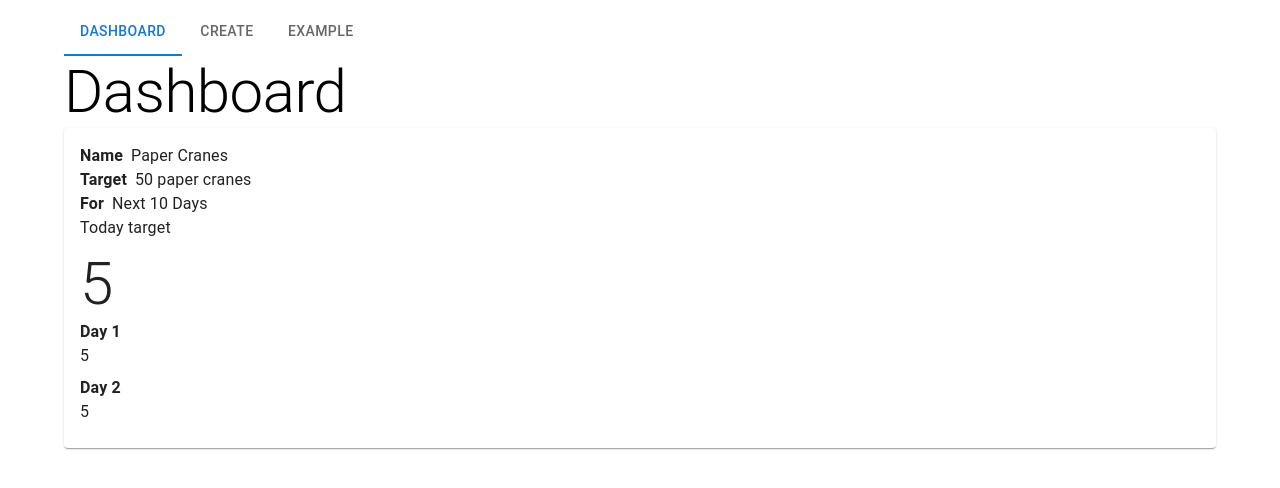
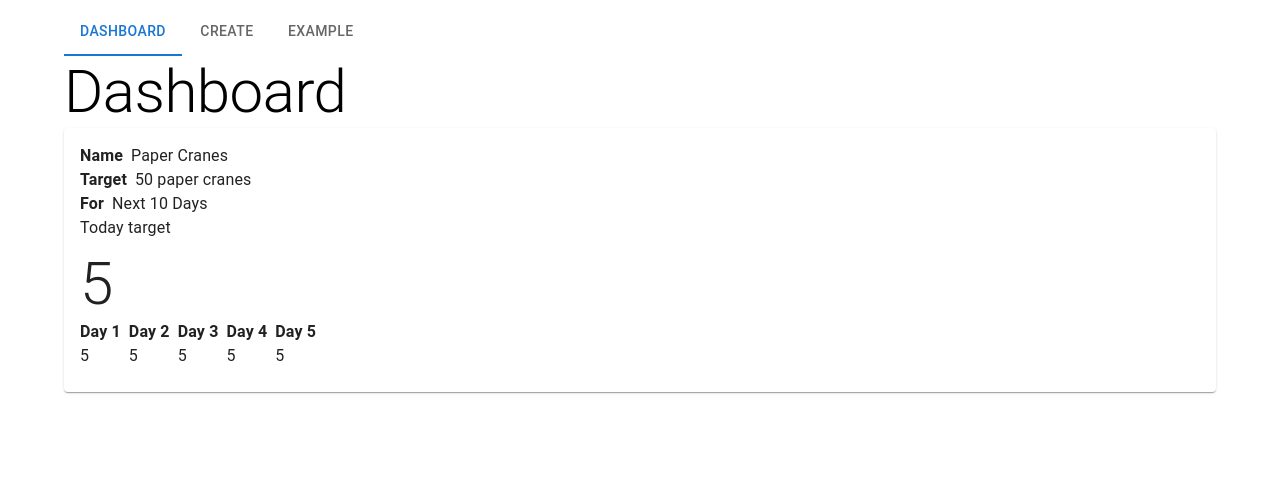
Before and after one commit to Diralf/reach-quantity, a Next.js app: page /dashboard in a window 1280 px wide. Shown: the top 488 px of the page. Built offline with nearby package versions, Linux system fonts and the light colour scheme.

Commit message:
fixed test for 5 days

```diff
--- a/src/pages/dashboard.tsx
+++ b/src/pages/dashboard.tsx
@@ -26,12 +26,24 @@ const Dashboard: React.FC = () => (
           </Grid>
         </Grid>
         <Grid container direction="row" gap={1}>
-          <Grid container aria-label="Day 1" direction="column" flexShrink={0}>
+          <Grid container aria-label="Day 1" direction="column" width="auto">
             <Typography component="strong" fontWeight="bold">Day 1</Typography>
             <Typography component="span">5</Typography>
           </Grid>
-          <Grid container aria-label="Day 2" direction="column">
+          <Grid container aria-label="Day 2" direction="column" width="auto">
             <Typography component="strong" fontWeight="bold">Day 2</Typography>
+            <Typography component="span">5</Typography>
+          </Grid>
+          <Grid container aria-label="Day 3" direction="column" width="auto">
+            <Typography component="strong" fontWeight="bold">Day 3</Typography>
+            <Typography component="span">5</Typography>
+          </Grid>
+          <Grid container aria-label="Day 4" direction="column" width="auto">
+            <Typography component="strong" fontWeight="bold">Day 4</Typography>
+            <Typography component="span">5</Typography>
+          </Grid>
+          <Grid container aria-label="Day 5" direction="column" width="auto">
+            <Typography component="strong" fontWeight="bold">Day 5</Typography>
             <Typography component="span">5</Typography>
           </Grid>
         </Grid>
```
